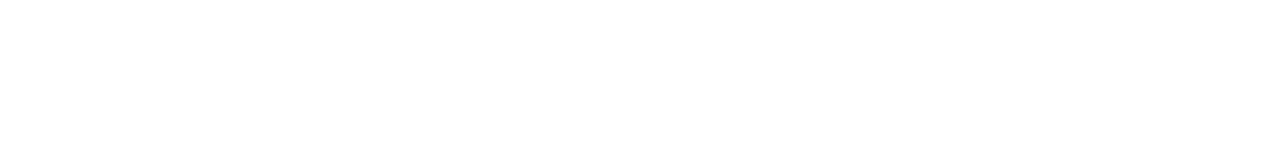
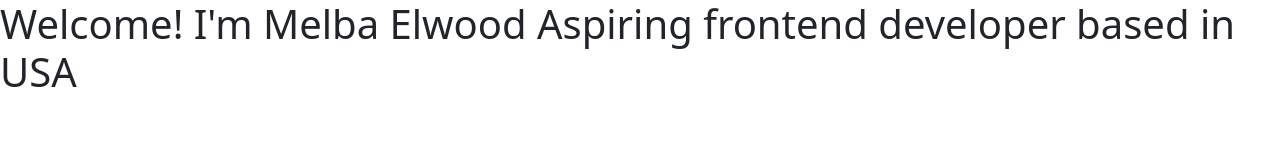
Before and after one commit to mjeanelwood/Responsive-project, a plain HTML site: page index.html in a window 1280 px wide. Drawn offline with nearby package versions, Linux system fonts and the light colour scheme.

Commit message:
added h1

```diff
--- a/index.html
+++ b/index.html
@@ -29,5 +29,7 @@
     ></script>
     <title>Homepage</title>
   </head>
-  <body></body>
+  <body>
+    <h1>Welcome! I'm Melba Elwood Aspiring frontend developer based in USA</h1>
+  </body>
 </html>
```
